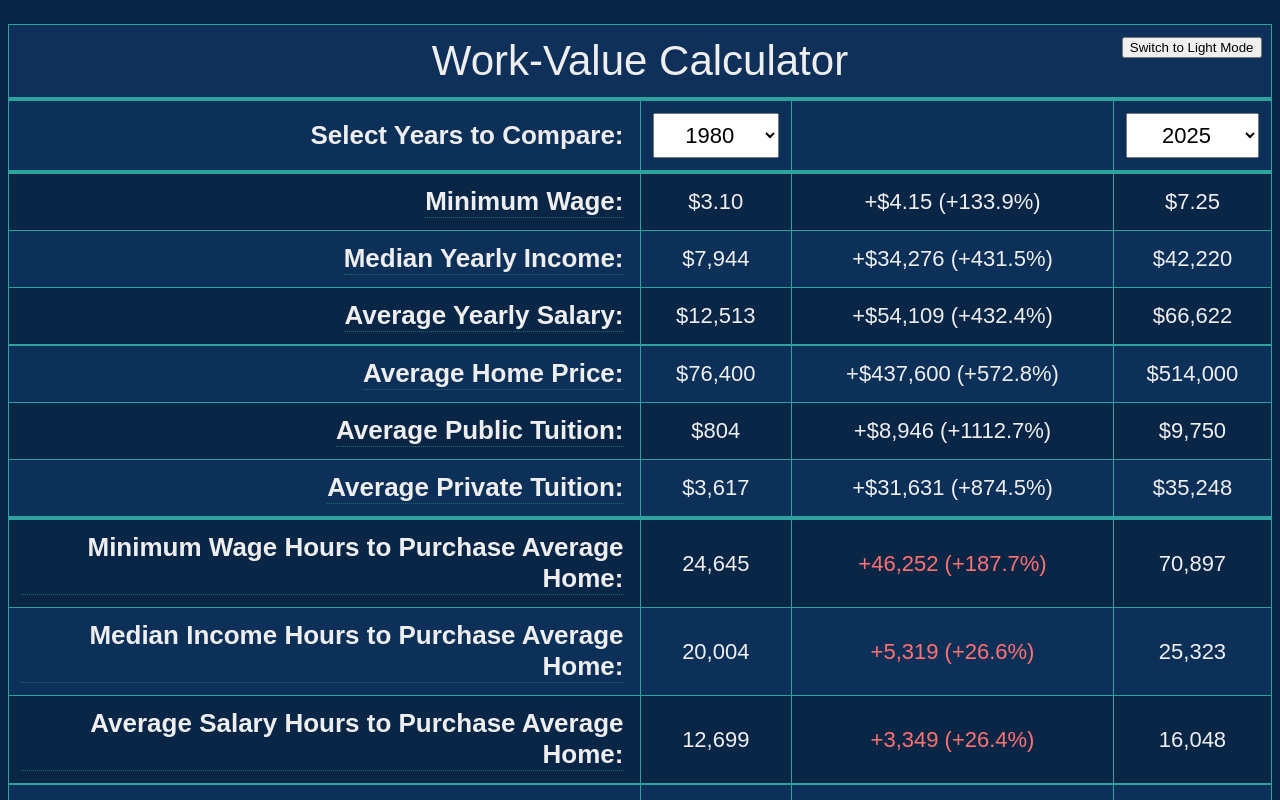
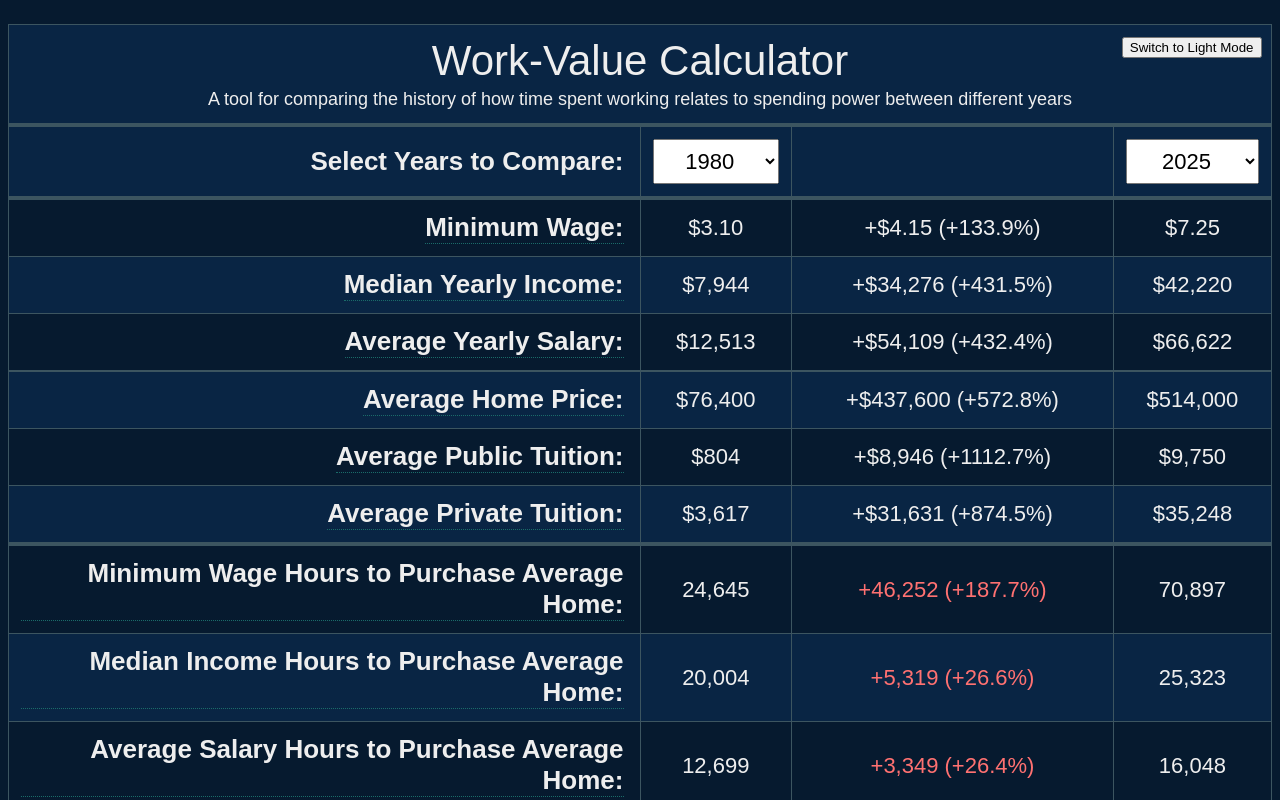
Before and after one commit to FarMountainDev/Work-Value-Calc, a plain HTML site: page index.html in a window 1280 px wide. Both pictures are taken after a click on the button "Switch to Dark Mode". Shown: the top 800 px of the page. Drawn offline with Linux system fonts and the light colour scheme.

Commit message:
Improve dark mode styling and add subtitle

```diff
--- a/index.html
+++ b/index.html
@@ -11,8 +11,9 @@
 
     <tr>
         <th colspan="4">
-            Work-Value Calculator
             <button id="theme-toggle" class="theme-toggle">Switch to Dark Mode</button>
+            <span class="table-title">Work-Value Calculator</span><br/>
+            <span class="table-subtitle">A tool for comparing the history of how time spent working relates to spending power between different years</span>
         </th>
     </tr>
 
@@ -28,7 +29,7 @@
             <select name="yearB" id="yearB"></select>
         </td>
     </tr>
-    <tr>
+    <tr class="data-row">
         <td class="row-title">
             <div class="tooltip">
                 Minimum Wage:
@@ -39,7 +40,7 @@
         <td id="compareMinWage"></td>
         <td id="yearBMinWage"></td>
     </tr>
-    <tr>
+    <tr class="data-row">
         <td class="row-title">
             <div class="tooltip">
                 Median Yearly Income:
@@ -50,7 +51,7 @@
         <td id="compareMedianIncome"></td>
         <td id="yearBMedianIncome"></td>
     </tr>
-    <tr class="light-border-bottom">
+    <tr class="data-row light-border-bottom">
         <td class="row-title">
             <div class="tooltip">
                 Average Yearly Salary:
@@ -61,7 +62,7 @@
         <td id="compareAverageSalary"></td>
         <td id="yearBAverageSalary"></td>
     </tr>
-    <tr>
+    <tr class="data-row">
         <td class="row-title">
             <div class="tooltip">
                 Average Home Price:
@@ -72,7 +73,7 @@
         <td id="compareAverageHomePrice"></td>
         <td id="yearBAverageHomePrice"></td>
     </tr>
-    <tr>
+    <tr class="data-row">
         <td class="row-title">
             <div class="tooltip">
                 Average Public Tuition:
@@ -83,7 +84,7 @@
         <td id="comparePublicTuition"></td>
         <td id="yearBPublicTuition"></td>
     </tr>
-    <tr class="border-bottom">
+    <tr class="data-row border-bottom">
         <td class="row-title">
             <div class="tooltip">
                 Average Private Tuition:
@@ -94,7 +95,7 @@
         <td id="comparePrivateTuition"></td>
         <td id="yearBPrivateTuition"></td>
     </tr>
-    <tr>
+    <tr class="data-row">
         <td class="row-title">
             <div class="tooltip">
                 Minimum Wage Hours to Purchase Average Home:
@@ -105,7 +106,7 @@
         <td id="compareMinWageHoursForAverageHome"></td>
         <td id="yearBMinWageHoursForAverageHome"></td>
     </tr>
-    <tr>
+    <tr class="data-row">
         <td class="row-title">
             <div class="tooltip">
                 Median Income Hours to Purchase Average Home:
@@ -116,7 +117,7 @@
         <td id="compareMedianIncomeHoursForAverageHome"></td>
         <td id="yearBMedianIncomeHoursForAverageHome"></td>
     </tr>
-    <tr class="light-border-bottom">
+    <tr class="data-row light-border-bottom">
         <td class="row-title">
             <div class="tooltip">
                 Average Salary Hours to Purchase Average Home:
@@ -127,7 +128,7 @@
         <td id="compareAverageSalaryHoursForAverageHome"></td>
         <td id="yearBAverageSalaryHoursForAverageHome"></td>
     </tr>
-    <tr>
+    <tr class="data-row">
         <td class="row-title">
             <div class="tooltip">
                 Minimum Wage Hours for Average Public Tuition:
@@ -138,7 +139,7 @@
         <td id="compareMinWageHoursForPublicTuition"></td>
         <td id="yearBMinWageHoursForPublicTuition"></td>
     </tr>
-    <tr>
+    <tr class="data-row">
         <td class="row-title">
             <div class="tooltip">
                 Median Income Hours for Average Public Tuition:
@@ -149,7 +150,7 @@
         <td id="compareMedianIncomeHoursForPublicTuition"></td>
         <td id="yearBMedianIncomeHoursForPublicTuition"></td>
     </tr>
-    <tr class="light-border-bottom">
+    <tr class="data-row light-border-bottom">
         <td class="row-title">
             <div class="tooltip">
                 Average Salary Hours for Average Public Tuition:
@@ -160,7 +161,7 @@
         <td id="compareAverageSalaryHoursForPublicTuition"></td>
         <td id="yearBAverageSalaryHoursForPublicTuition"></td>
     </tr>
-    <tr>
+    <tr class="data-row">
         <td class="row-title">
             <div class="tooltip">
                 Minimum Wage Hours for Average Private Tuition:
@@ -171,7 +172,7 @@
         <td id="compareMinWageHoursForPrivateTuition"></td>
         <td id="yearBMinWageHoursForPrivateTuition"></td>
     </tr>
-    <tr>
+    <tr class="data-row">
         <td class="row-title">
             <div class="tooltip">
                 Median Income Hours for Average Private Tuition:
@@ -182,7 +183,7 @@
         <td id="compareMedianIncomeHoursForPrivateTuition"></td>
         <td id="yearBMedianIncomeHoursForPrivateTuition"></td>
     </tr>
-    <tr class="border-bottom">
+    <tr class="data-row border-bottom">
         <td class="row-title">
             <div class="tooltip">
                 Average Salary Hours for Average Private Tuition:
--- a/scripts.js
+++ b/scripts.js
@@ -415,7 +415,6 @@ async function main() {
     updateComparisons();
 
     // Add an event listener to the button to toggle the theme
-
     themeToggleButton.addEventListener('click', () => {
         const isDarkMode = document.body.classList.toggle('dark-mode');
         saveTheme(isDarkMode);
--- a/styles.css
+++ b/styles.css
@@ -19,17 +19,11 @@ th, td {
 
 th {
     background-color: #f4f4f4;
-    font-size: 42px;
-    font-weight: lighter;
     text-align: center;
 }
 
 tr:nth-child(even) {
     background-color: #f9f9f9;
-}
-
-tr:hover {
-    background-color: #f1f1f1;
 }
 
 select {
@@ -39,6 +33,20 @@ select {
 
 select option {
     text-align: center;
+}
+
+.data-row:hover {
+    background-color: #f1f1f1;
+}
+
+.table-title {
+    font-size: 42px;
+    font-weight: lighter;
+}
+
+.table-subtitle {
+    font-size: 18px;
+    font-weight: lighter;
 }
 
 .theme-toggle {
@@ -131,28 +139,40 @@ select option {
 
 /* Dark mode styles */
 body.dark-mode {
-    background-color: #0A2647;
+    background-color: #061A2F;
     color: #EEE;
 }
 
 body.dark-mode table {
-    background-color: #0A2647;
+    background-color: #061A2F;
     color: #EEE;
 }
 
 body.dark-mode th {
-    background-color: #0e3059;
+    background-color: #092544;
 }
 
 body.dark-mode th, body.dark-mode td {
-    border: 1px solid #2ea29f;
+    border: 1px solid #3c5560;
+}
+
+body.dark-mode .border-bottom {
+    border-bottom: 4px solid #3c5560;
+}
+
+body.dark-mode .border-top {
+    border-top: 4px solid #3c5560;
+}
+
+body.dark-mode .light-border-bottom {
+    border-bottom: 2px solid #3c5560;
 }
 
 body.dark-mode tr:nth-child(even) {
-    background-color: #0d3059;
+    background-color: #092544;
 }
 
-body.dark-mode tr:hover {
+body.dark-mode .data-row:hover {
     background-color: #133a67;
 }
 
@@ -161,24 +181,12 @@ body.dark-mode .tooltip {
 }
 
 body.dark-mode .tooltip .tooltip-text {
-    background-color: #151c26;
+    background-color: #000;
     color: #DEDEDE;
 }
 
 body.dark-mode .tooltip .tooltip-text::after {
-    border-color: #151c26 transparent transparent transparent;
-}
-
-body.dark-mode .border-bottom {
-    border-bottom: 4px solid #2ea29f;
-}
-
-body.dark-mode .border-top {
-    border-top: 4px solid #2ea29f;
-}
-
-body.dark-mode .light-border-bottom {
-    border-bottom: 2px solid #2ea29f;
+    border-color: #000 transparent transparent transparent;
 }
 
 body.dark-mode .increase {
```
Also changed, not shown: 1 other file.
